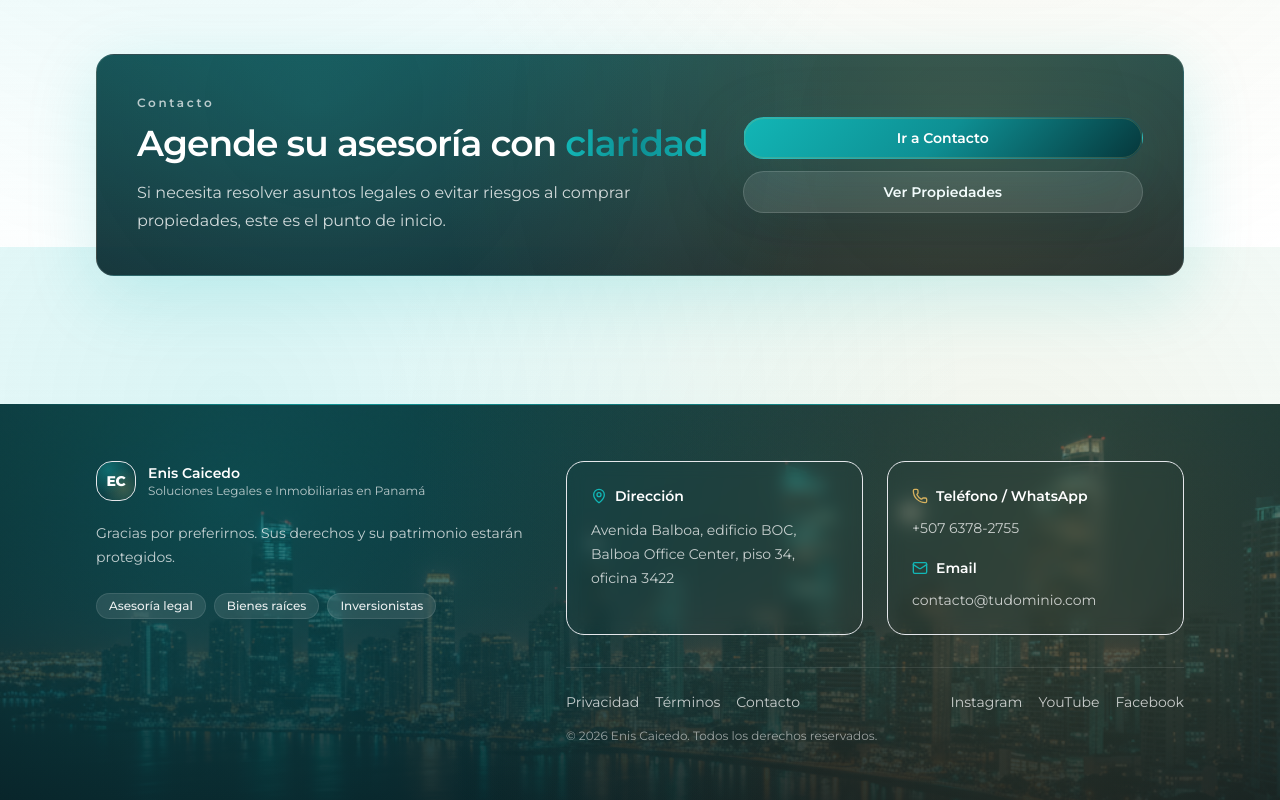
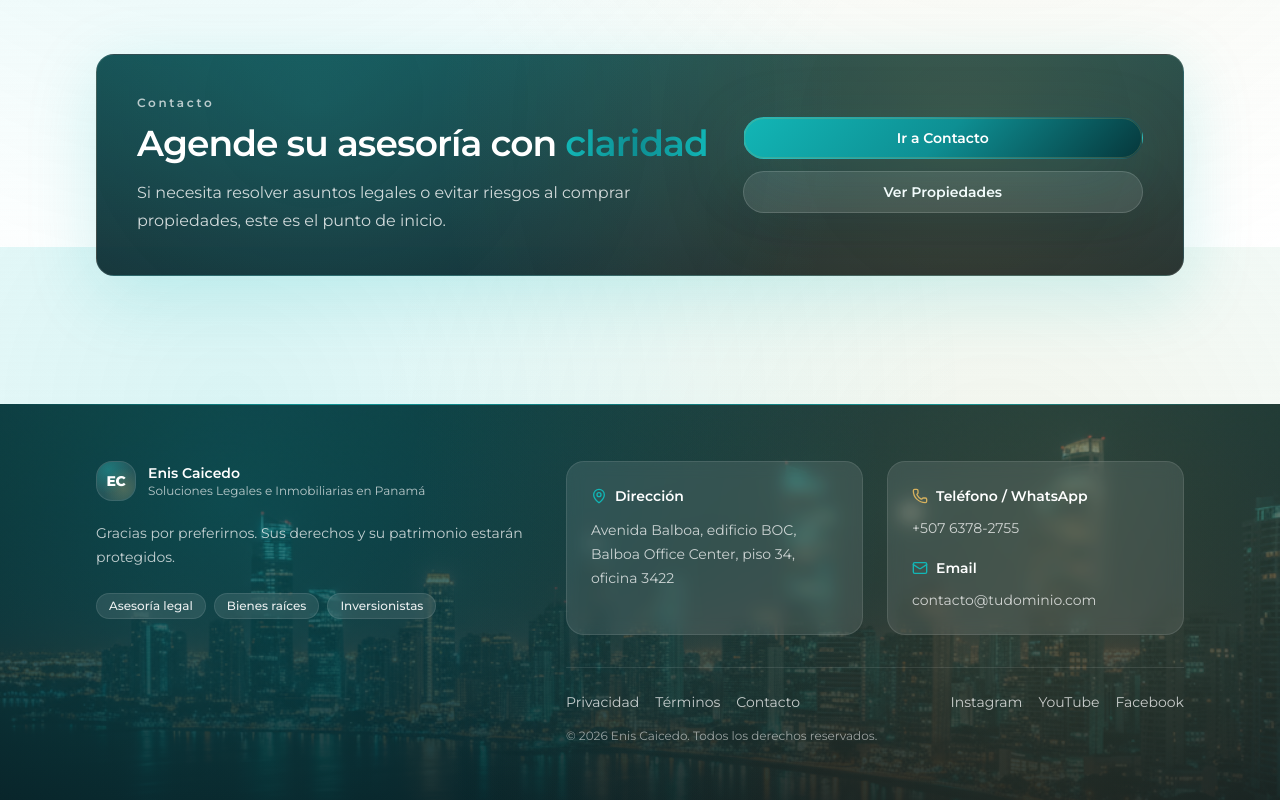
Before and after one commit to lulabtechnology/Enis-caicedo, a Next.js app: page / in a window 1280 px wide. Shown: the part 2153-2953 px from the top of the page. Built offline with nearby package versions, Linux system fonts and the light colour scheme; a web font is replaced by a local one.

Commit message:
Update Footer.tsx

```diff
--- a/components/site/Footer.tsx
+++ b/components/site/Footer.tsx
@@ -29,7 +29,7 @@ export default function Footer() {
           <div className="grid gap-10 py-14 lg:grid-cols-12">
             <div className="lg:col-span-5">
               <div className="inline-flex items-center gap-3">
-                <div className="relative grid h-10 w-10 place-items-center rounded-2xl border border-white/12 bg-white/8 overflow-hidden">
+                <div className="relative grid h-10 w-10 place-items-center rounded-2xl border border-white/10 bg-white/10 overflow-hidden">
                   <div className="absolute inset-0 bg-[radial-gradient(circle_at_30%_20%,rgba(18,182,182,0.35),transparent_60%)]" />
                   <div className="absolute inset-0 bg-[radial-gradient(circle_at_70%_70%,rgba(214,177,94,0.22),transparent_55%)]" />
                   <span className="relative text-sm font-extrabold tracking-tight text-white">EC</span>
@@ -53,14 +53,14 @@ export default function Footer() {
 
             <div className="lg:col-span-7">
               <div className="grid gap-6 sm:grid-cols-2">
-                <div className="rounded-[var(--radius)] border border-white/12 bg-white/8 p-6 backdrop-blur">
+                <div className="rounded-[var(--radius)] border border-white/10 bg-white/10 p-6 backdrop-blur">
                   <div className="flex items-center gap-2 text-sm font-semibold text-white">
                     <MapPin size={16} className="text-brand-aqua" /> Dirección
                   </div>
                   <p className="mt-3 text-sm leading-6 text-white/75">{site.locationLine}</p>
                 </div>
 
-                <div className="rounded-[var(--radius)] border border-white/12 bg-white/8 p-6 backdrop-blur">
+                <div className="rounded-[var(--radius)] border border-white/10 bg-white/10 p-6 backdrop-blur">
                   <div className="flex items-center gap-2 text-sm font-semibold text-white">
                     <Phone size={16} className="text-brand-gold" /> Teléfono / WhatsApp
                   </div>
```
